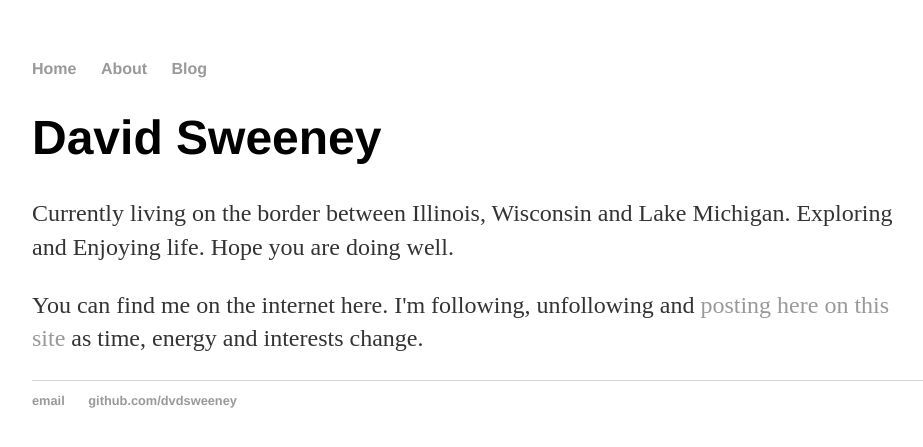
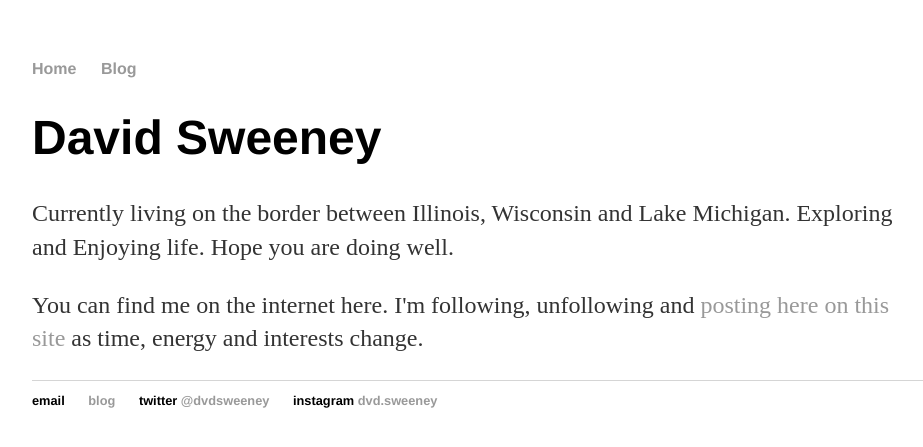
Before and after one commit to dvdsweeney/dvdsweeney.github.io, a Jekyll site: the page built from index.html, in a window 1280 px wide. Shown: the top 447 px of the page, without its empty margins (160-1083 px from the left). Built offline with Jekyll 4.4.1, drawn with Linux system fonts in a browser that asks for light colours.

Commit message:
Update default.html

```diff
--- a/_layouts/default.html
+++ b/_layouts/default.html
@@ -9,7 +9,7 @@
 			<nav>
 	    		<ul>
 	        		<li><a href="/">Home</a></li>
-		        	<li><a href="/about">About</a></li>
+		        	<!-- <li><a href="/about">About</a></li> -->
 	        		<li><a href="/blog">Blog</a></li>
 	    		</ul>
 			</nav>
@@ -20,8 +20,10 @@
 			</div><!-- /.container -->
 			<footer>
 	    		<ul>
-	        		<li><a href="mailto:dvdsweeney@gmail.com">email</a></li>
-	        		<li><a href="https://github.com/dvdsweeney">github.com/dvdsweeney</a></li>
+	        		<li>email</li>
+				<li><a href="https://dvdsweeney.github.io/blog/">blog</a></li>
+	        		<li> twitter <a href="https://twitter.com/dvdsweeney">@dvdsweeney</a></li>
+				<li> instagram <a href="https://www.instagram.com/dvd.sweeney/">dvd.sweeney</a></li>
 				</ul>
 			</footer>
 		</body>
```
